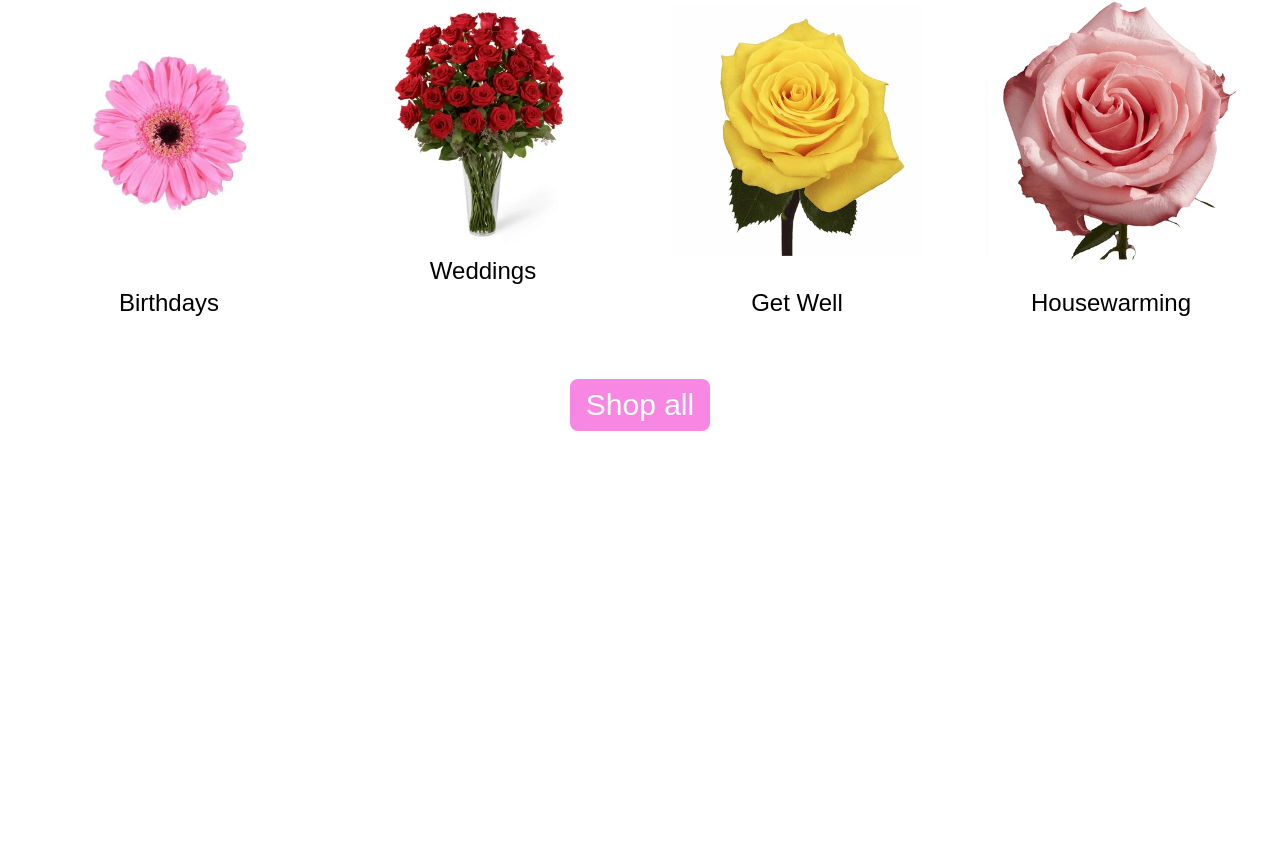
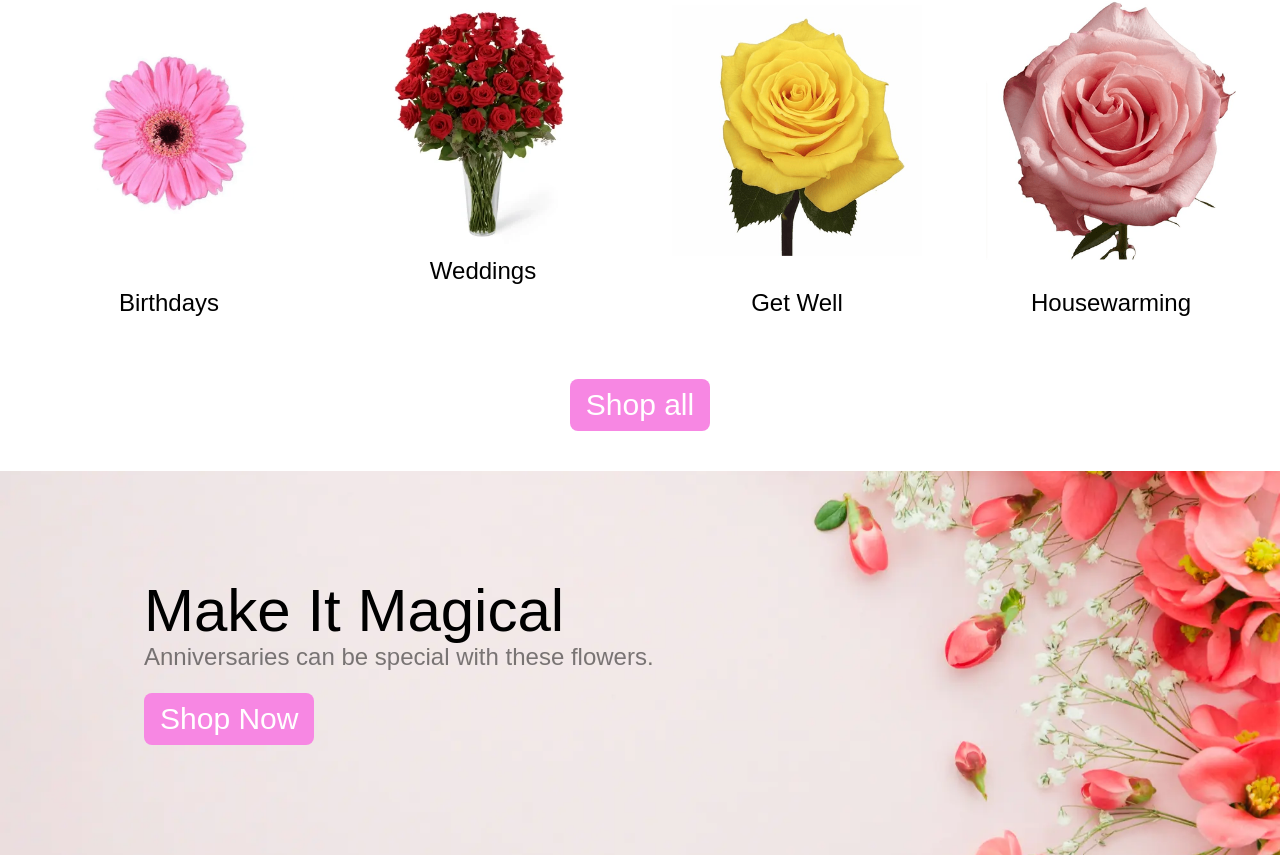
Before and after one commit to robertchapmanrlc/flourishing-flowers, a Next.js app: page / in a window 1280 px wide. Shown: the part 602-1457 px from the top of the page. Before the commit the page ends 1073 px from the top, so only its background shows below. Built offline with nearby package versions, Linux system fonts and the light colour scheme; a web font is replaced by a local one.

Commit message:
Added the 2nd Banner section of the landing page

```diff
--- a/src/app/page.tsx
+++ b/src/app/page.tsx
@@ -61,6 +61,20 @@ export default function Main() {
           Shop all
         </button>
       </section>
+      <section
+        className="w-full h-96 bg-center bg-cover"
+        style={{ backgroundImage: `url(/Banner2.webp)` }}
+      >
+        <div className="h-full pl-36 relative flex flex-col items-start justify-center">
+          <h2 className="font-pokova text-6xl">Make It Magical</h2>
+          <h5 className="text-center font-pokova text-2xl text-black/50">
+            Anniversaries can be special with these flowers.
+          </h5>
+          <button className="mt-5 bg-primary py-2 px-4 rounded-lg text-white font-pokova text-3xl">
+            Shop Now
+          </button>
+        </div>
+      </section>
     </main>
   );
 }
```
Also changed, not shown: public/Banner2.webp (added).
